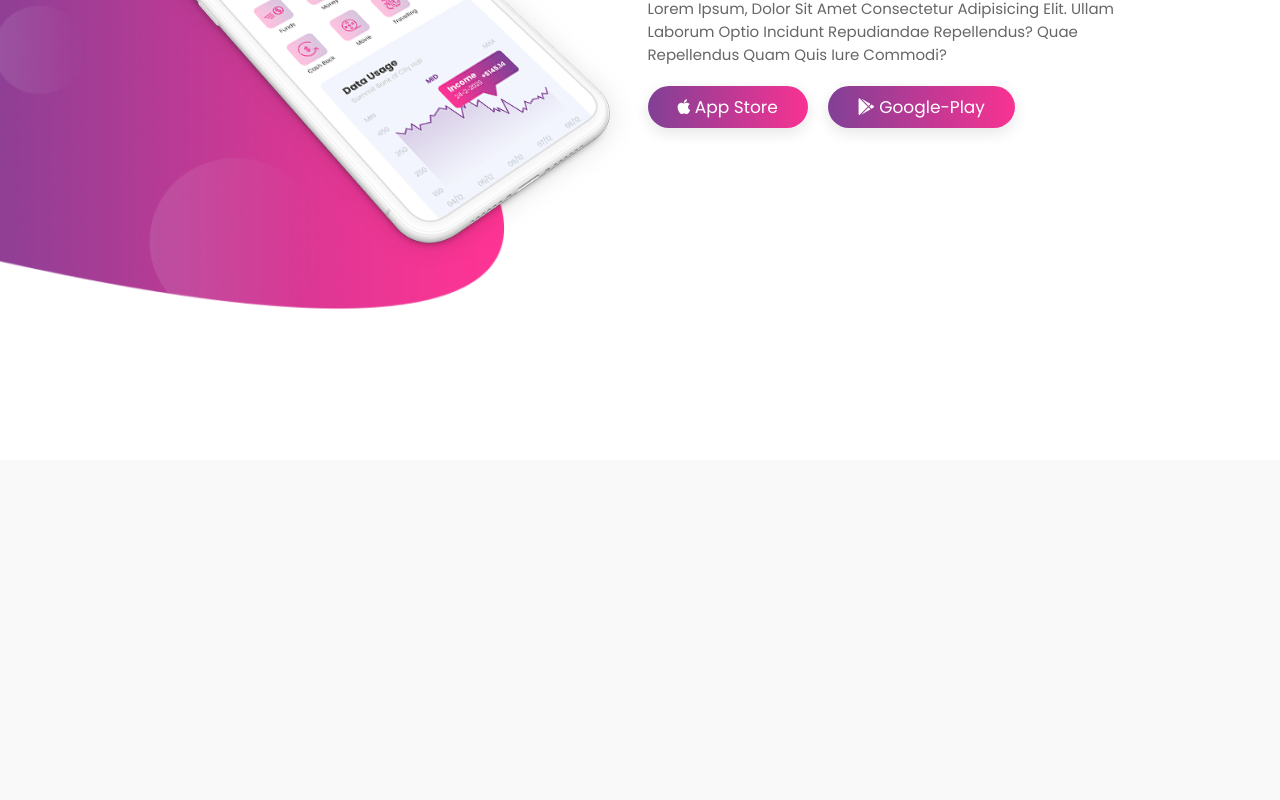
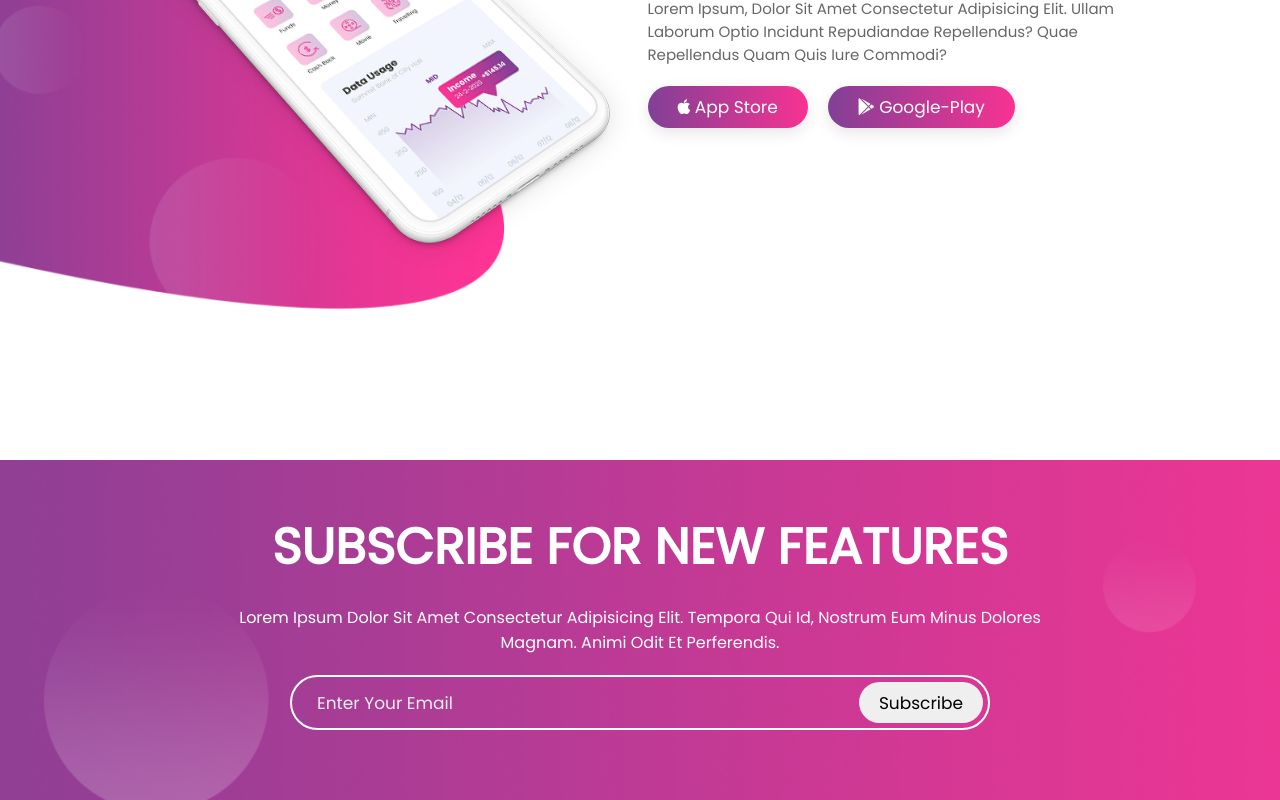
Before and after one commit to Amir-Bagjani/sass-landing-1, a React (Create React App) app: page / in a window 1280 px wide. Shown: the part 1940-2740 px from the top of the page. Before the commit the page ends 2400 px from the top, so only its background shows below. Built offline with nearby package versions, Linux system fonts and the light colour scheme.

Commit message:
newsletter add

```diff
--- a/src/pages/home-page/HomePage.jsx
+++ b/src/pages/home-page/HomePage.jsx
@@ -1,6 +1,7 @@
 import AboutSection from "./AboutSection"
 import FeaturesSection from "./FeaturesSection"
 import HomeSection from "./HomeSection"
+import Newsletter from "./Newsletter"
 
 const HomePage = () => {
   return (
@@ -8,6 +9,7 @@ const HomePage = () => {
       <HomeSection />
       <FeaturesSection />
       <AboutSection />
+      <Newsletter />
     </>
   )
 }
--- /dev/null
+++ b/src/pages/home-page/Newsletter.jsx
@@ -0,0 +1,18 @@
+
+const Newsletter = () => {
+  return (
+    <div className="newsletter">
+
+        <h3>subscribe for new features</h3>
+        <p>Lorem ipsum dolor sit amet consectetur adipisicing elit. Tempora qui id, nostrum eum minus dolores magnam. Animi odit et perferendis.</p>
+
+        <form>
+            <input type="email" placeholder="enter your email" />
+            <input type="submit" value="subscribe" />
+        </form>
+
+    </div>
+  )
+}
+
+export default Newsletter
--- a/src/styles/homepage.scss
+++ b/src/styles/homepage.scss
@@ -105,9 +105,64 @@
     }
 }
 
+.newsletter{
+    background: url(../../public/images/subscribe-bg.png) no-repeat;
+    background-position: center;
+    background-size: cover;
+    text-align: center;
+    padding: 5rem 1rem;
 
+    h3{
+        color: #fff;
+        text-transform: uppercase;
+        font-size: 5rem;
+    }
 
+    p{
+        color: #fff;
+        font-size: 1.6rem;
+        width: 70%;
+        margin: 2rem auto;
+    }
 
+    form{
+        border: 0.2rem solid #fff;
+        display: flex;
+        max-width: 70rem;
+        margin: 2rem auto;
+        border-radius: 5rem;
+        padding: .5rem;
+        height: 5.5rem;
+
+        input{
+            border-radius: 5rem;
+
+            &:first-child{
+                width: 100%;
+                background: none;
+                color: #fff;
+                padding: 0 2rem;
+                font-size: 1.7rem;
+                text-transform: none;
+
+                &::placeholder{
+                    color: #eee;
+                    text-transform: capitalize;
+                }
+            }
+
+            &:last-child{
+                padding: 0 2rem;
+                cursor: pointer;
+                font-size: 1.7rem;
+
+                &:hover{
+                    color: $pink;
+                }
+            }
+        }
+    }
+}
 
 
 
@@ -140,6 +195,7 @@
         background-position: right;
     }
 }
+
 @media (max-width: 450px){
     .about .column .content .buttons{
         .btn{
```
